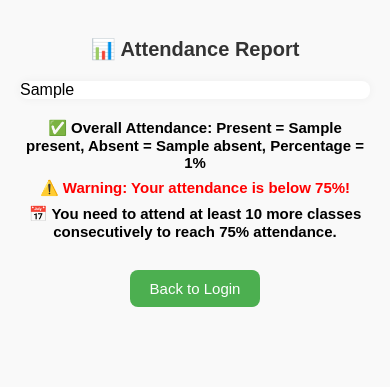
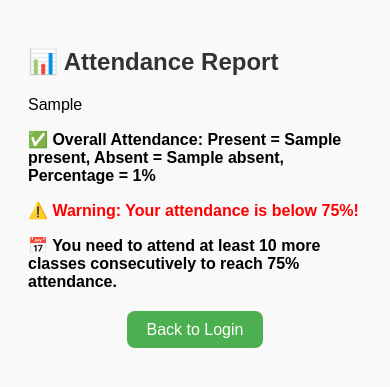
Before and after one commit to GKarthikeya/Testbot, a Python web app: template grok/templates/attendance.html in a window 390 px wide. Shown: the top 387 px of the page. Run offline with Jinja, Linux system fonts and the light colour scheme; the template is opened without the code that fills it: most values are stand-ins (such as "Sample title", 1, 10 or a date in 2020).

Commit message:
Update attendance.html

```diff
--- a/grok/templates/attendance.html
+++ b/grok/templates/attendance.html
@@ -1,109 +1,60 @@
 <!DOCTYPE html>
-<html lang="en">
+<html>
 <head>
-    <meta charset="UTF-8">
     <title>Attendance Report</title>
-    <meta name="viewport" content="width=device-width, initial-scale=1.0"> <!-- Responsive tag -->
     <style>
         body {
             font-family: Arial, sans-serif;
             background: #f9f9f9;
             padding: 20px;
-            margin: 0;
         }
-
-        h2 {
-            color: #333;
-            text-align: center;
-            font-size: 24px;
-            margin-bottom: 20px;
-        }
-
-        .table-container {
-            overflow-x: auto; /* Make table scrollable on small screens */
-            background: white;
-            border-radius: 8px;
-            box-shadow: 0 0 10px rgba(0,0,0,0.05);
-        }
-
         table {
             width: 100%;
             border-collapse: collapse;
-            min-width: 500px; /* Prevent shrinking too small */
+            margin-bottom: 20px;
+            background: white;
         }
-
         th, td {
             padding: 10px;
             border: 1px solid #ccc;
             text-align: center;
-            font-size: 16px;
         }
-
         th {
             background-color: #4CAF50;
             color: white;
         }
-
+        h2 {
+            color: #333;
+        }
         .summary {
             font-weight: bold;
             font-size: 16px;
-            margin-top: 20px;
-            text-align: center;
-        }
-
-        .summary p {
-            margin: 8px 0;
         }
 
         .button-container {
             margin-top: 30px;
             text-align: center;
         }
-
         .back-button {
             background-color: #4CAF50;
             color: white;
-            padding: 10px 24px;
+            padding: 10px 20px;
             font-size: 16px;
             border: none;
             border-radius: 8px;
             text-decoration: none;
             cursor: pointer;
             transition: background-color 0.3s ease;
-            display: inline-block;
         }
-
         .back-button:hover {
             background-color: #45a049;
-        }
-
-        @media (max-width: 600px) {
-            h2 {
-                font-size: 20px;
-            }
-
-            th, td {
-                font-size: 14px;
-                padding: 8px;
-            }
-
-            .summary {
-                font-size: 15px;
-            }
-
-            .back-button {
-                font-size: 15px;
-                padding: 10px 20px;
-            }
         }
     </style>
 </head>
 <body>
     <h2>📊 Attendance Report</h2>
 
-    <div class="table-container">
-        {{ table_html | safe }}
-    </div>
+    {{ table_html | safe }}
 
     <div class="summary">
         <p>✅ Overall Attendance: Present = {{ overall.present }}, Absent = {{ overall.absent }}, Percentage = {{ overall.percentage }}%</p>
```
